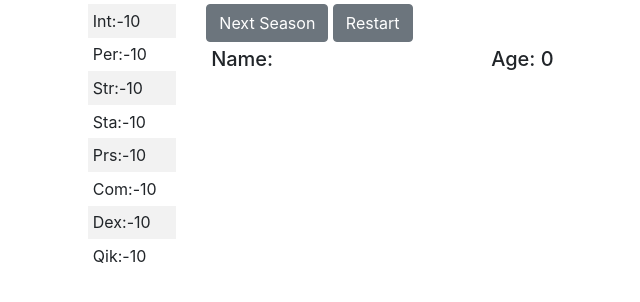
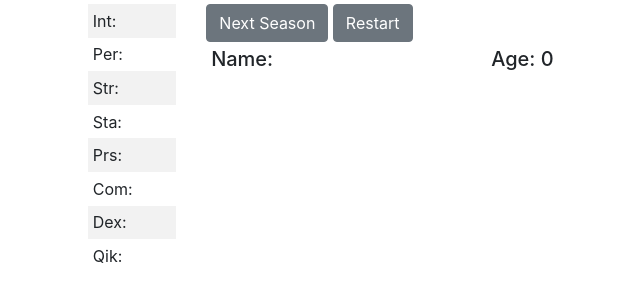
Before and after one commit to gkhaburzaniya/waynoc, a Django app: page /game/ in a window 1280 px wide. Shown: the part 56-358 px from the top of the page, without its empty margins (212-852 px from the left). Run offline with Django 4.2, Linux system fonts and the light colour scheme; some libraries are stand-ins or nearby versions.

Commit message:
Remove redundant values.

```diff
--- a/game/templates/game/game.html
+++ b/game/templates/game/game.html
@@ -11,14 +11,14 @@
     <div class="col-4 col-md-2">
       <table class="table table-striped table-borderless table-hover table-sm">
         <tbody>
-        <tr><td>Int:<span id="Int">-10</span></td></tr>
-        <tr><td>Per:<span id="Per">-10</span></td></tr>
-        <tr><td>Str:<span id="Str">-10</span></td></tr>
-        <tr><td>Sta:<span id="Sta">-10</span></td></tr>
-        <tr><td>Prs:<span id="Prs">-10</span></td></tr>
-        <tr><td>Com:<span id="Com">-10</span></td></tr>
-        <tr><td>Dex:<span id="Dex">-10</span></td></tr>
-        <tr><td>Qik:<span id="Qik">-10</span></td></tr>
+        <tr><td>Int:<span id="Int"></span></td></tr>
+        <tr><td>Per:<span id="Per"></span></td></tr>
+        <tr><td>Str:<span id="Str"></span></td></tr>
+        <tr><td>Sta:<span id="Sta"></span></td></tr>
+        <tr><td>Prs:<span id="Prs"></span></td></tr>
+        <tr><td>Com:<span id="Com"></span></td></tr>
+        <tr><td>Dex:<span id="Dex"></span></td></tr>
+        <tr><td>Qik:<span id="Qik"></span></td></tr>
         </tbody>
       </table>
     </div>
```
